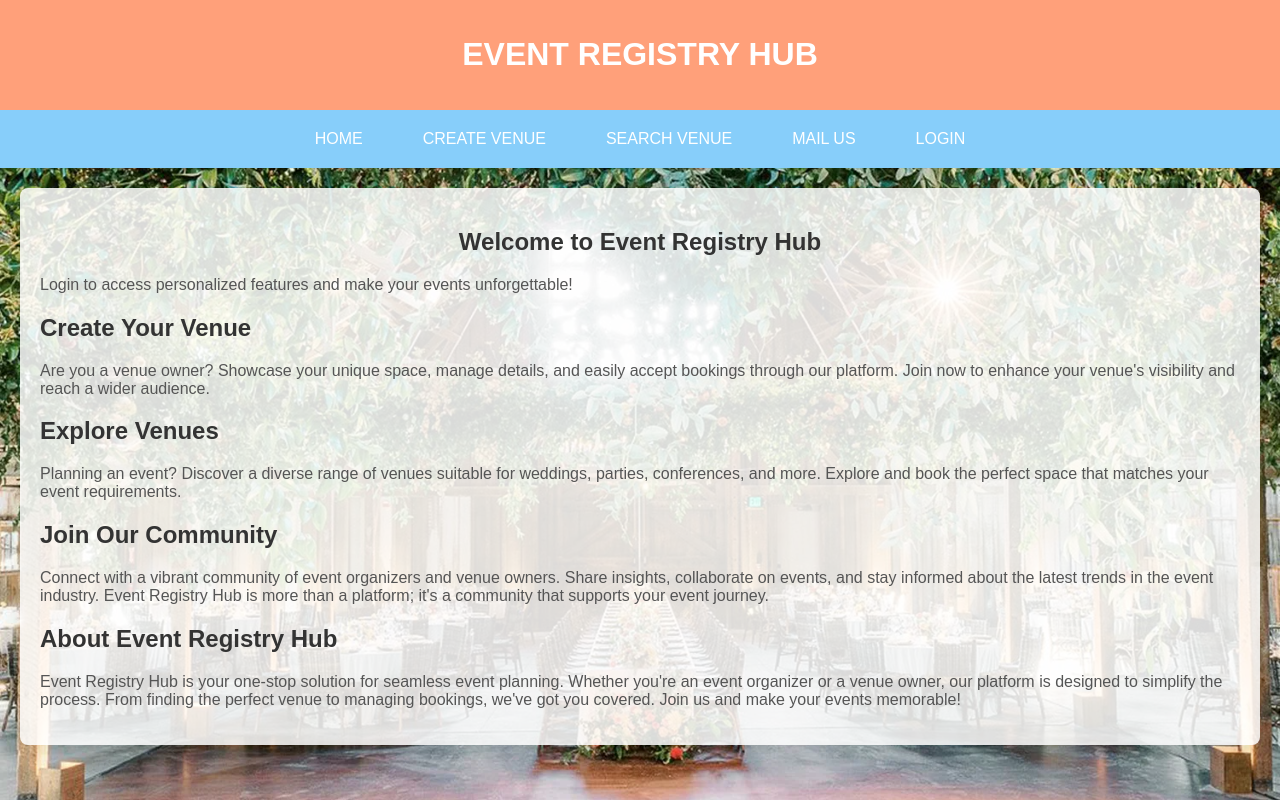
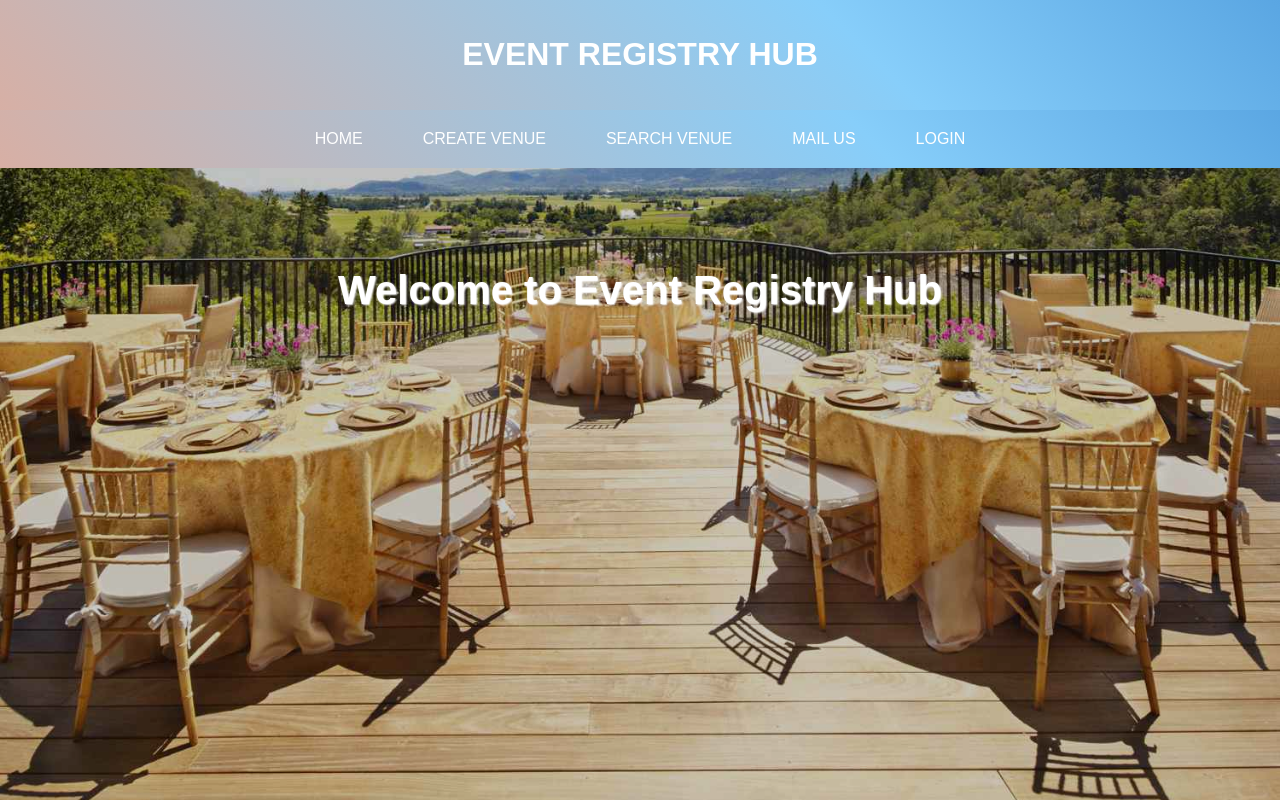
Before and after one commit to Harr1sJack/Event-Registry-Hub, a PHP site: page / in a window 1280 px wide. Run offline with PHP 8.4, Linux system fonts and the light colour scheme.

Commit message:
table altered

```diff
--- a/create.php
+++ b/create.php
@@ -9,9 +9,9 @@ if ($_SERVER['REQUEST_METHOD'] === 'POST') {
         $venueLocation = htmlspecialchars($_POST['venue_location']);
         $venuePrice = floatval($_POST['venue_price']);
         $venueDescription = htmlspecialchars($_POST['venue_description']);
-
-        $insertQuery = "INSERT INTO venues (venue_name, venue_capacity, venue_location, venue_price, venue_description)
-                        VALUES ('$venueName', $venueCapacity, '$venueLocation', $venuePrice, '$venueDescription')";
+        $user_id = $_SESSION['user_id'];
+        $insertQuery = "INSERT INTO venues (venue_name, venue_capacity, venue_location, venue_price, venue_description,user_id)
+                        VALUES ('$venueName', $venueCapacity, '$venueLocation', $venuePrice, '$venueDescription',$user_id)";
 
         $checkNameQuery = "SELECT * FROM venues WHERE venue_name='$venueName'";
 
--- a/includes/header.php
+++ b/includes/header.php
@@ -7,18 +7,31 @@ body {
 }
 
 header {
-    background-color: lightsalmon;
+    background: linear-gradient(45deg, lightsalmon, lightskyblue, #0056b3);
     color: #fff;
     padding: 15px;
     text-align: center;
+    background-size: 200% 200%;
+    animation: gradientAnimation 5s infinite linear;
+}
+
+@keyframes gradientAnimation {
+    0% {
+        background-position: 0% 50%;
+    }
+    100% {
+        background-position: 100% 50%;
+    }
 }
 
 nav {
-    background-color: lightskyblue;
+    background: linear-gradient(45deg, lightsalmon, lightskyblue, #0056b3);
     display: flex;
     justify-content: center;
     align-items: right;
     padding: 10px;
+    background-size: 200% 200%;
+    animation: gradientAnimation 5s infinite linear;
 }
 
 nav a {
@@ -33,8 +46,8 @@ nav a:hover {
     background-color: #0056b3;
     color: #fff;
 }
+</style>
 
-</style>
 
 <header>
         <h1>EVENT REGISTRY HUB</h1>
--- a/index.php
+++ b/index.php
@@ -9,62 +9,37 @@ include('includes/dbconnection.php');
     <meta charset="UTF-8">
     <meta name="viewport" content="width=device-width, initial-scale=1.0">
     <title>Event Registry Hub</title>
-
     <style>
     body {
         font-family: 'Segoe UI', Tahoma, Geneva, Verdana, sans-serif;
         margin: 0;
         padding: 0;
-        background: url('images/BG.webp') no-repeat center center fixed;
+        background: url('images/bg1.jpg') no-repeat center center fixed;
         background-size: cover;
     }
-
-    main {
-        max-width: 1200px;
-        margin: 20px auto;
-        padding: 20px;
-        background-color: rgba(255, 255, 255, 0.85); /* Add some transparency to the background */
-        border-radius: 8px;
-        box-shadow: 0 0 20px rgba(0, 0, 0, 0.1);
-        color: #333;
+    body::before {
+    content: '';
+    position: fixed;
+    top: 0;
+    left: 0;
+    width: 100%;
+    height: 100%;
+    background: rgba(0, 0, 0, 0.2); /* Adjust the transparency as needed */
+    z-index: -1;
     }
 
     h2 {
-        color: #333;
-    }
-
-    p {
-        color: #555;
+        text-shadow: 1px 1px 2px rgba(255, 255, 255, 1);
+        color: #fff;
+        margin: 100px auto;
+        font-size: 40px;
     }
     </style>
+
 </head>
 <body>
     <?php include_once('includes/header.php');?>
-    <main>
-        <div class="home-container">
-            <h2 align="center">Welcome to Event Registry Hub</h2>
-            <p>Login to access personalized features and make your events unforgettable!</p>
-
-            <section class="action-section">
-                <h2>Create Your Venue</h2>
-                <p>Are you a venue owner? Showcase your unique space, manage details, and easily accept bookings through our platform. Join now to enhance your venue's visibility and reach a wider audience.</p>
-            </section>
-
-            <section class="action-section">
-                <h2>Explore Venues</h2>
-                <p>Planning an event? Discover a diverse range of venues suitable for weddings, parties, conferences, and more. Explore and book the perfect space that matches your event requirements.</p>
-            </section>
-
-            <section class="community-section">
-                <h2>Join Our Community</h2>
-                <p>Connect with a vibrant community of event organizers and venue owners. Share insights, collaborate on events, and stay informed about the latest trends in the event industry. Event Registry Hub is more than a platform; it's a community that supports your event journey.</p>
-            </section>
-
-            <section class="about-section">
-                <h2>About Event Registry Hub</h2>
-                <p>Event Registry Hub is your one-stop solution for seamless event planning. Whether you're an event organizer or a venue owner, our platform is designed to simplify the process. From finding the perfect venue to managing bookings, we've got you covered. Join us and make your events memorable!</p>
-            </section>
-        </div>
+    <h2 align="center">Welcome to Event Registry Hub</h2>
     </main>
 </body>
 </html>
--- a/register.php
+++ b/register.php
@@ -153,12 +153,6 @@ if ($_SERVER["REQUEST_METHOD"] == "POST") {
             <label for="confirmPassword">Confirm Password:</label>
             <input type="password" id="confirmPassword" name="confirmPassword" required>
 
-            <label for="userRole">User Role:</label>
-            <select id="userRole" name="userRole" required>
-                <option value="venue_owner">Venue Owner</option>
-                <option value="customer">Customer</option>
-            </select>
-
             <button type="submit">Register</button>
         </form>
         <p>Already have an account? <a href="login.php">Login here</a>.</p>
```
Also changed, not shown: profile.php (added, +97 -0 lines), venue.php (+10 -3 lines), images/bg1.jpg (added).
